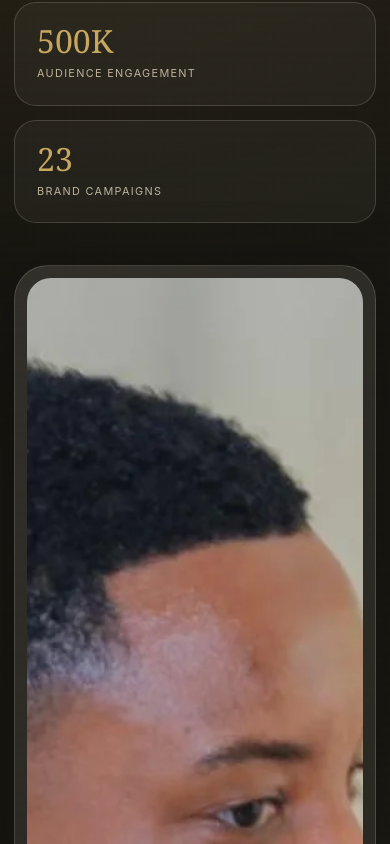
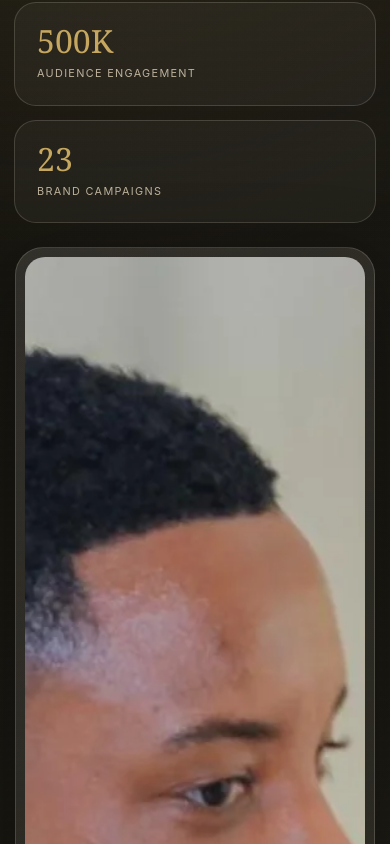
Before and after one commit to dylanmuzondo72-ship-it/munashejumbe, a plain HTML site: page index.html in a window 390 px wide. Shown: the part 1156-2000 px from the top of the page. Drawn offline with Linux system fonts and the light colour scheme.

Commit message:
Add files via upload

```diff
--- a/styles.css
+++ b/styles.css
@@ -177,9 +177,9 @@ button, input, select, textarea {
 .hero-grid {
   position: relative;
   display: grid;
-  grid-template-columns: 1.04fr 0.82fr;
+  grid-template-columns: minmax(0, 1.1fr) minmax(320px, 0.78fr);
   align-items: center;
-  gap: 70px;
+  gap: clamp(34px, 5vw, 72px);
 }
 
 .eyebrow {
@@ -289,6 +289,8 @@ h3 {
 
 .hero-media {
   position: relative;
+  width: min(100%, 430px);
+  justify-self: end;
 }
 
 .portrait-frame {
@@ -299,6 +301,7 @@ h3 {
   padding: 12px;
   background: linear-gradient(135deg, rgba(244,239,228,.12), rgba(244,239,228,.02));
   box-shadow: var(--shadow);
+  overflow: hidden;
 }
 
 .portrait-frame::before {
@@ -312,15 +315,16 @@ h3 {
 
 .portrait-frame img {
   width: 100%;
-  aspect-ratio: 4 / 5.15;
+  aspect-ratio: 4 / 5;
   object-fit: cover;
+  object-position: 50% 25%;
   border-radius: 24px;
 }
 
 .floating-note {
   position: absolute;
-  left: -34px;
-  bottom: 40px;
+  left: -24px;
+  bottom: 34px;
   display: grid;
   gap: 2px;
   padding: 18px 20px;
@@ -812,7 +816,8 @@ figcaption {
   }
 
   .hero-media {
-    max-width: 560px;
+    max-width: 460px;
+    justify-self: start;
   }
 
   .sticky-intro {
@@ -875,7 +880,23 @@ figcaption {
   }
 
   .hero-grid {
-    gap: 42px;
+    gap: 24px;
+  }
+
+  .hero-media {
+    width: min(100%, 360px);
+    justify-self: center;
+  }
+
+  .portrait-frame {
+    padding: 9px;
+    border-radius: 28px;
+  }
+
+  .portrait-frame img {
+    aspect-ratio: 4 / 5;
+    object-position: 52% 22%;
+    border-radius: 20px;
   }
 
   .hero-stats {
@@ -883,8 +904,10 @@ figcaption {
   }
 
   .floating-note {
-    left: 16px;
-    bottom: 24px;
+    left: 14px;
+    bottom: 16px;
+    padding: 12px 15px;
+    max-width: calc(100% - 28px);
   }
 
   .image-pair, .service-grid, .media-grid, .rate-grid, .mini-grid {
```
